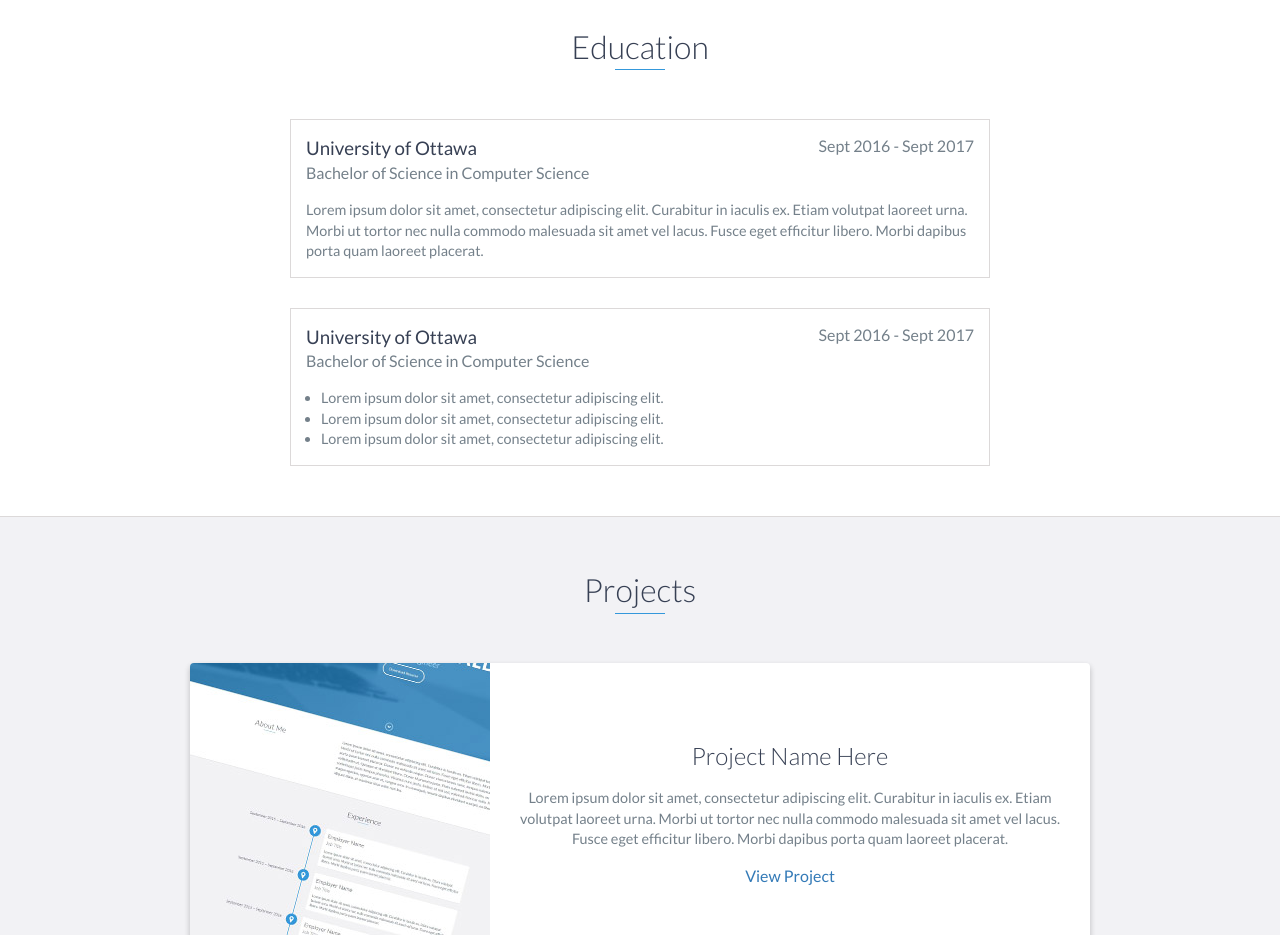
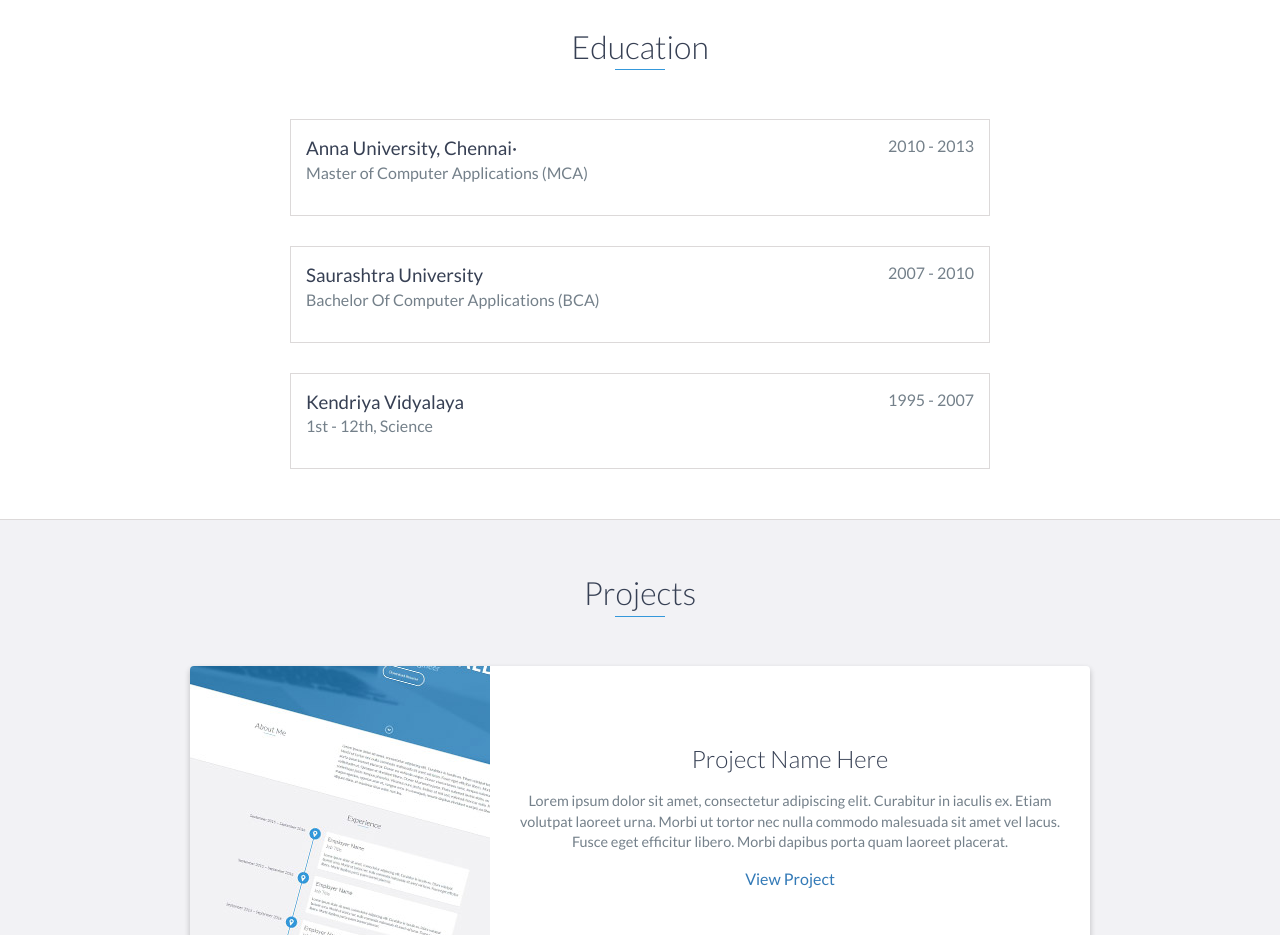
Before and after one commit to sooraj771989/profile, a website: page index.html in a window 1280 px wide. Shown: the part 2100-3035 px from the top of the page. Drawn offline with nearby package versions, Linux system fonts and the light colour scheme.

Commit message:
Update index.html

```diff
--- a/index.html
+++ b/index.html
@@ -126,31 +126,26 @@
     <div id="education">
         <h2 class="heading">Education</h2>
         <div class="education-block">
-            <h3>University of Ottawa</h3>
-            <span class="education-date">Sept 2016 - Sept 2017</span>
-            <h4>Bachelor of Science in Computer Science</h4>
-            <p>
-                Lorem ipsum dolor sit amet, consectetur adipiscing elit. Curabitur in iaculis ex. Etiam volutpat laoreet urna. Morbi ut tortor nec nulla commodo malesuada sit amet vel lacus. Fusce eget efficitur libero. Morbi dapibus porta quam laoreet placerat.
-            </p>
+            <h3>Anna University, Chennai·</h3>
+            <span class="education-date"> 2010 - 2013</span>
+            <h4>Master of Computer Applications (MCA)</h4>
+
         </div>
         <!-- End .education-block -->
 
         <div class="education-block">
-            <h3>University of Ottawa</h3>
-            <span class="education-date">Sept 2016 - Sept 2017</span>
-            <h4>Bachelor of Science in Computer Science</h4>
-            <ul>
-                <li>
-                    Lorem ipsum dolor sit amet, consectetur adipiscing elit.
-                </li>
-                <li>
-                    Lorem ipsum dolor sit amet, consectetur adipiscing elit.
-                </li>
-                <li>
-                    Lorem ipsum dolor sit amet, consectetur adipiscing elit.
-                </li>
-            </ul>
+            <h3>Saurashtra University</h3>
+            <span class="education-date">2007 - 2010</span>
+            <h4>Bachelor Of Computer Applications (BCA)</h4>
         </div>
+
+	 <div class="education-block">
+            <h3>Kendriya Vidyalaya</h3>
+            <span class="education-date">1995 - 2007</span>
+            <h4>1st - 12th, Science</h4>
+        </div>
+
+
         <!-- End .education-block -->
     </div>
     <!-- End #education -->
```
